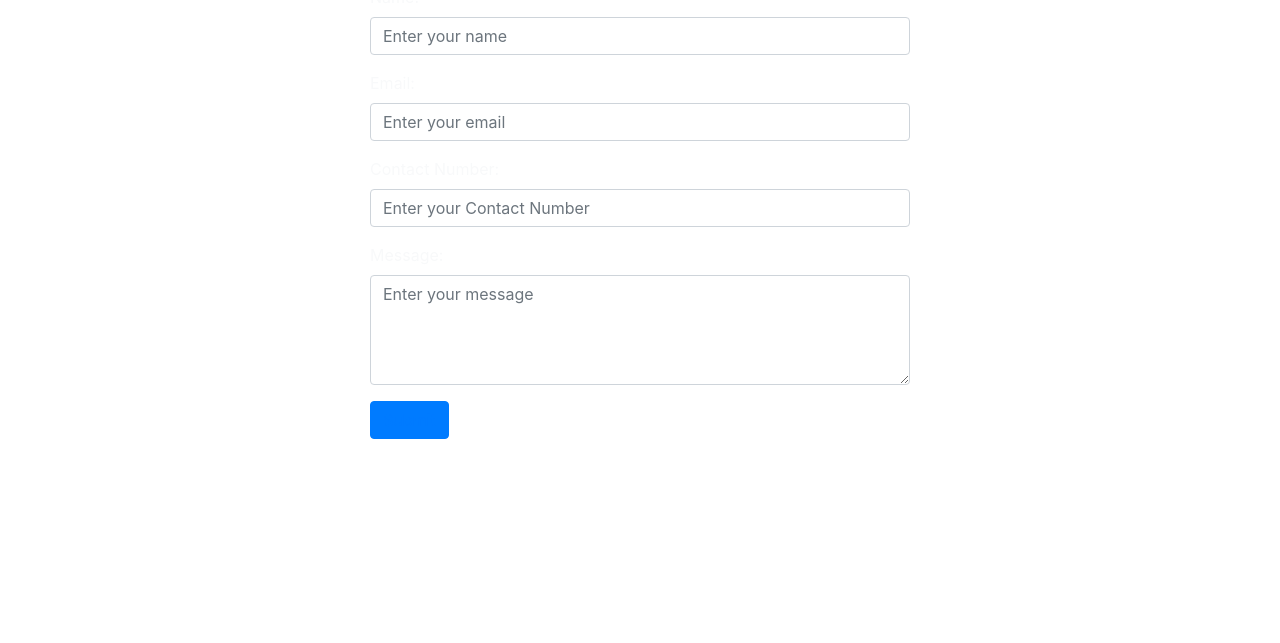
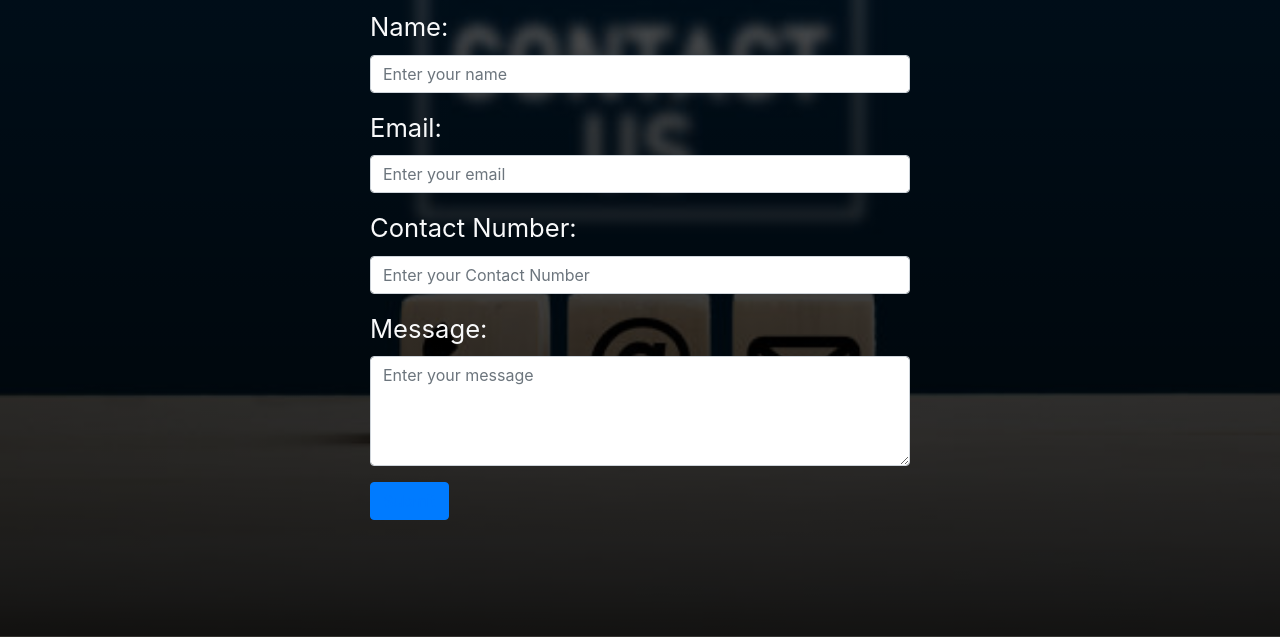
Before and after one commit to pp1224/company, a plain HTML site: page contact.html in a window 1280 px wide. Shown: the part 157-800 px from the top of the page. Drawn offline with nearby package versions, Linux system fonts and the light colour scheme; files that its build step writes are made by us from their sources; the site is published under a folder, as on GitHub Pages, so addresses that start at the root find nothing.

Commit message:
contact.html

```diff
--- a/contact.html
+++ b/contact.html
@@ -10,7 +10,7 @@
   <link rel="stylesheet" href="https://cdn.jsdelivr.net/npm/bootstrap@4.0.0/dist/css/bootstrap.min.css"
     integrity="sha384-Gn5384xqQ1aoWXA+058RXPxPg6fy4IWvTNh0E263XmFcJlSAwiGgFAW/dAiS6JXm" crossorigin="anonymous">
   <script src="https://kit.fontawesome.com/ec640f84d1.js" crossorigin="anonymous"></script>
-  <link rel="stylesheet" href="/css/first.css">
+  <link rel="stylesheet" href="first.css">
 </head>
 
 <body>
```
